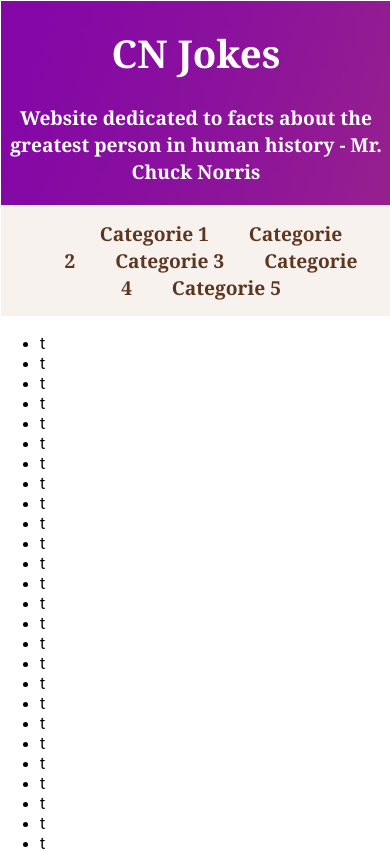
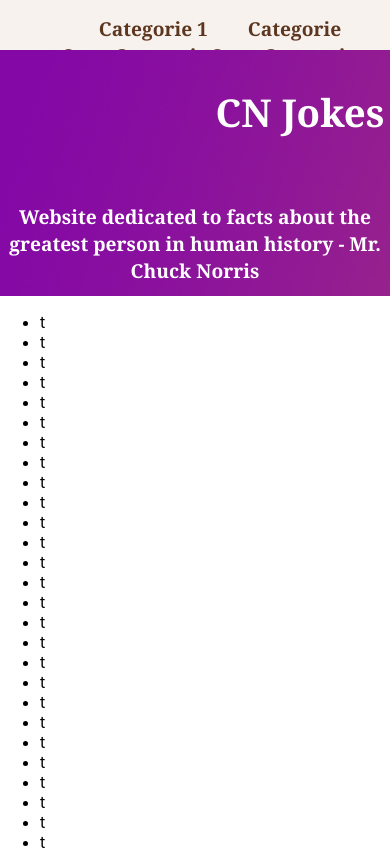
Before and after one commit to bheinek/cnjokes, a React (Create React App) app: page / in a window 390 px wide. Shown: the top 851 px of the page. Built offline with nearby package versions, Linux system fonts and the light colour scheme.

Commit message:
changed menu and header layout - menu sticks with the page scrolling (no responsivity)

```diff
--- a/src/App.css
+++ b/src/App.css
@@ -4,8 +4,10 @@
   font-weight: 600;
   color: white;
   background-image: url("./images/background.jpg") ;
-  border: 1px solid white;
+  height: 250px;
   width:100%;
+  position: relative;
+  top: 20px;
 
 }
 .header a {
@@ -14,8 +16,17 @@
 }
 
 .header h1 {
+  padding: 40px;
   text-align: center;
-}
+  position: relative;
+  left: 45%;
+  width: fit-content;
+  }
+
+.header h1:hover{
+  transform: scale(1.2);
+  }
+
 .description {
   text-align: center;
 }
@@ -25,8 +36,13 @@
   padding: 15px;
   background-color: rgb(247, 242, 238);
   width: 100%;
+  height: 20px;
   overflow: hidden;
   text-align: center;
+  position: fixed;
+  top: 0px;
+  left: 0px;
+  z-index: 1;
 }
 
 
@@ -37,8 +53,14 @@
 
   .menuBar a:hover {
   background-color: rgb(167, 144, 125);
+  transition: 0.5s;
   }
 
   .menuBar a.active {
     background-color: rgb(157, 104, 61);
   }
+
+.jokesList{
+  position: relative;
+  top: 20px;
+}
--- a/src/components/Header.js
+++ b/src/components/Header.js
@@ -4,9 +4,10 @@
 export function Header (){
 return (
 <header className="header">
-    <h1><a href='.'>CN Jokes</a></h1>
+<Menu />
+    <h1><a className='title' href='.'>CN Jokes</a></h1>
 <p className="description">Website dedicated to facts about the greatest person in human history -  Mr. Chuck Norris </p>
-<Menu />
+
 </header>
 
 
--- a/src/components/JokesList.js
+++ b/src/components/JokesList.js
@@ -1,7 +1,7 @@
 export function JokesList () {
     return(
         <>
-        <ul>
+        <ul className="jokesList">
             <li>t</li>
             <li>t</li>
             <li>t</li>
--- a/src/components/Menu.js
+++ b/src/components/Menu.js
@@ -7,6 +7,16 @@
       <a href=".">Categorie 3</a>
       <a href=".">Categorie 4</a>
       <a href=".">Categorie 5</a>
+      <a href=".">Categorie 6</a>
+      <a href=".">Categorie 8</a>
+      <a href=".">Categorie 9</a>
+      <a href=".">Categorie 10</a>
+      <a href=".">Categorie 11</a>
+      <a href=".">Categorie 12</a>
+      <a href=".">Categorie 13</a>
+      <a href=".">Categorie 14</a>
+      <a href=".">Categorie 15</a>
+      <a href=".">Categorie 16</a>
     </div>
   );
 }
```
